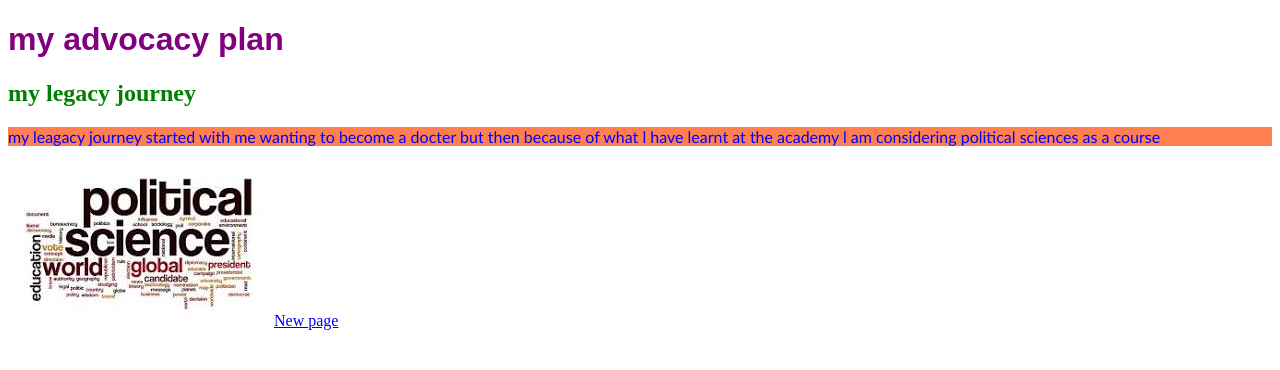
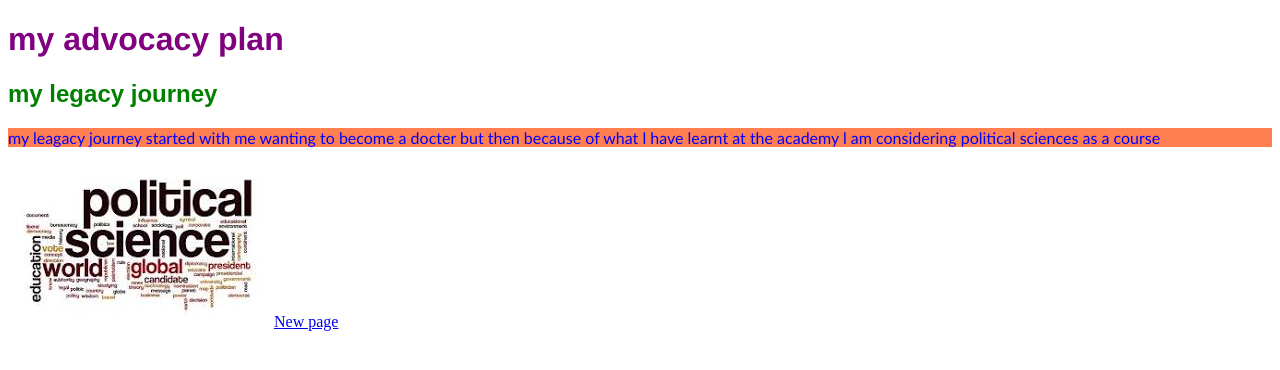
Before and after one commit to SharonNtobekoSibanda/my-advocacy-plan, a plain HTML site: page index.html in a window 1280 px wide. Drawn offline with Linux system fonts and the light colour scheme.

Commit message:
Update my_style.css

```diff
--- a/my_style.css
+++ b/my_style.css
@@ -5,12 +5,12 @@ body {
  }
 
 h1 {
-	font-family: arial;
+	font-family: Helvetica;
 	color: purple;
  }
 
 h2 {
-	font-family: comic-sans;
+	font-family: Arial;
 	color: green;
  }
 
```
